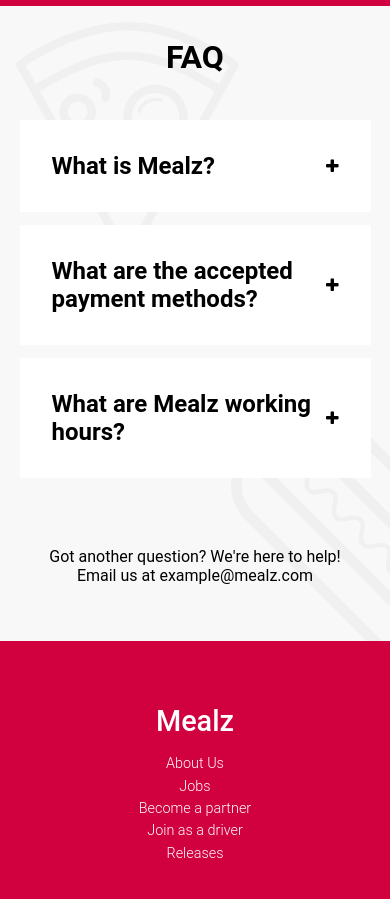
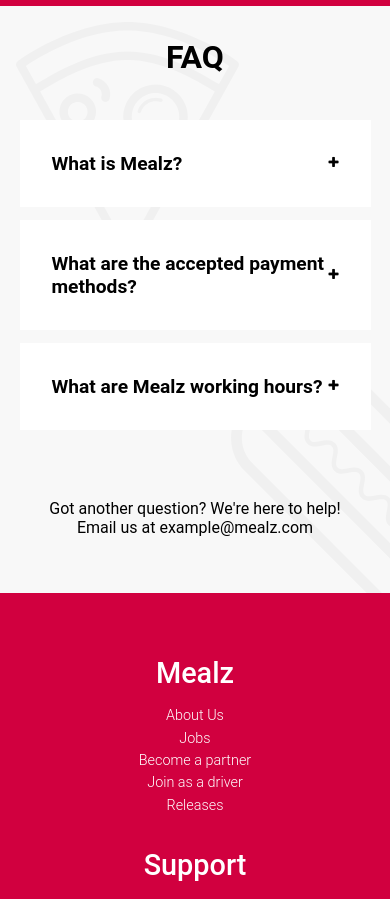
Before and after one commit to Abdallah1397/Mealz, a React (Create React App) app: page / in a window 390 px wide. Shown: the part 1900-2799 px from the top of the page. Built offline with nearby package versions, Linux system fonts and the light colour scheme.

Commit message:
Handle FAQ style

```diff
--- a/src/components/FAQ/faq.css
+++ b/src/components/FAQ/faq.css
@@ -81,6 +81,7 @@
     padding: 2rem;
     margin: 0.8rem 0;
     width: 100%;
+    font-size: .8rem;
   }
   .faq-anotherQuestions{
     margin: 1.5rem 0;
--- a/src/components/Footer/footer.css
+++ b/src/components/Footer/footer.css
@@ -24,10 +24,10 @@
   line-height: 2.5rem;
 }
 .footer-logo {
+  font-weight: 400;
   font-family: "Righteous";
   letter-spacing: 0.1rem;
   font-size: 2rem;
-  font-weight: 400;
 }
 @media (min-width: 769px) and (max-width:1279px) {
   .footer {
```
